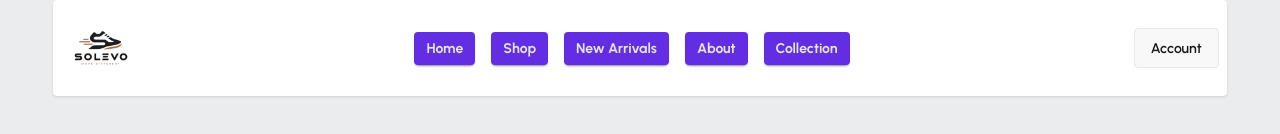
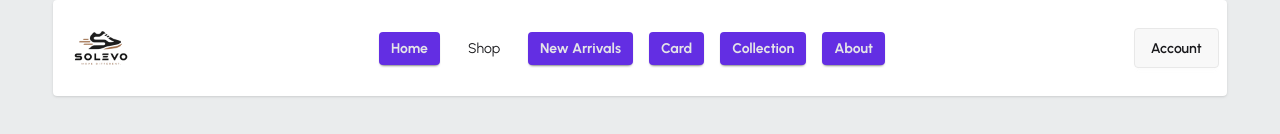
Before and after one commit to sohagroy7223/Solevo-web, a React (Vite) app: page / in a window 1280 px wide. Shown: the top 134 px of the page. Built offline with nearby package versions, Linux system fonts and the light colour scheme; no server answers.

Commit message:
addad error page

```diff
--- /dev/null
+++ b/src/Components/Error/Error.jsx
@@ -0,0 +1,30 @@
+import { IoArrowBack } from "react-icons/io5";
+import { useNavigate } from "react-router";
+import image from "/shoeError.png";
+
+const Error = () => {
+  const navigate = useNavigate();
+  const handelNavigate = () => {
+    navigate("/");
+  };
+
+  return (
+    <div>
+      <div className="flex flex-col justify-center items-center h-screen space-y-3 relative">
+        <div
+          onClick={handelNavigate}
+          className="flex items-center gap-2 cursor-pointer bg-primary p-2 rounded-2xl"
+        >
+          <IoArrowBack className="text-white" size={25} />
+          <h3 className=" font-bold text-white">Back to Home</h3>
+        </div>
+        <img className="rounded-2xl" src={image} alt="" />
+        <h3 className="text-3xl font-bold text-white absolute mt-85">
+          This Page Not Found
+        </h3>
+      </div>
+    </div>
+  );
+};
+
+export default Error;
--- a/src/Pages/Shared/Navbar/Navbar.jsx
+++ b/src/Pages/Shared/Navbar/Navbar.jsx
@@ -45,7 +45,7 @@ const Navbar = () => {
       </li>
       <li>
         <NavLink
-          to="/"
+          to="shope"
           className={({ isActive }) =>
             isActive ? "mr-4 font-bold bg-primary" : "mr-4"
           }
@@ -70,7 +70,7 @@ const Navbar = () => {
             isActive ? "mr-4 font-bold bg-primary" : "mr-4"
           }
         >
-          About
+          Card
         </NavLink>
       </li>
       <li>
@@ -81,6 +81,16 @@ const Navbar = () => {
           }
         >
           Collection
+        </NavLink>
+      </li>
+      <li>
+        <NavLink
+          to="/"
+          className={({ isActive }) =>
+            isActive ? "mr-4 font-bold bg-primary" : "mr-4"
+          }
+        >
+          About
         </NavLink>
       </li>
     </>
--- a/src/Routers/Routers.jsx
+++ b/src/Routers/Routers.jsx
@@ -6,11 +6,13 @@ import AuthLayout from "../Layouts/AuthLayout/AuthLayout";
 import Login from "../Pages/Auth/Login";
 import Register from "../Pages/Auth/Register";
 import Profile from "../Components/UserProfile/Profile";
+import Error from "../Components/Error/Error";
 
 export const router = createBrowserRouter([
   {
     path: "/",
     Component: RootLayout,
+    errorElement: <Error></Error>,
     children: [
       {
         index: true,
```
Also changed, not shown: public/shoeError.png (added).
